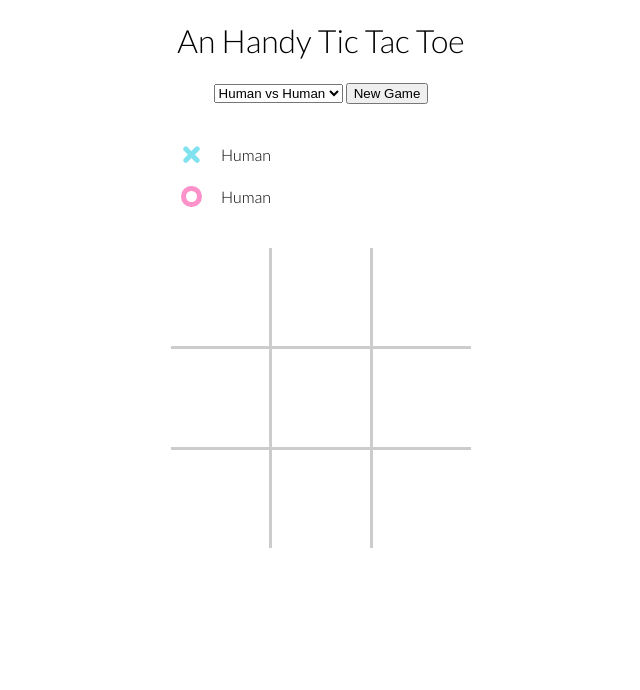
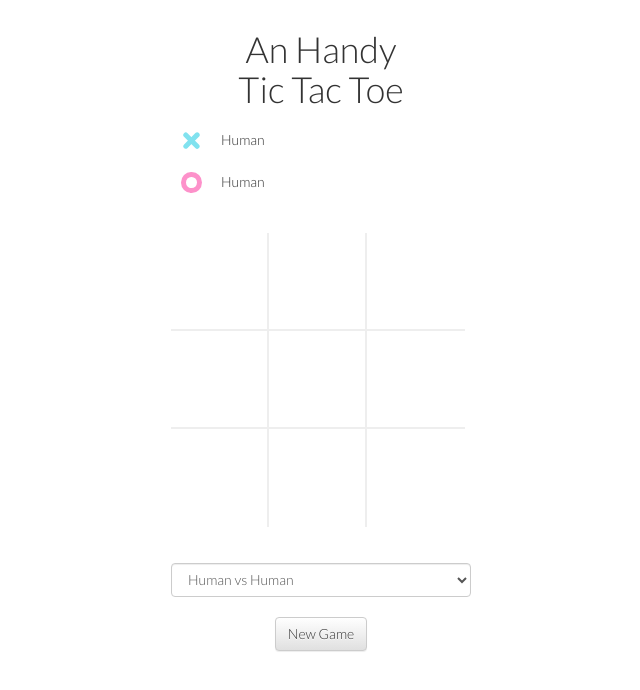
Before and after one commit to bchelli/tictactoe, a plain HTML site: page index.html in a window 1280 px wide. Shown: the whole page, without its empty margins (319-959 px from the left). Drawn offline with nearby package versions, Linux system fonts and the light colour scheme.

Commit message:
Remove bower + update style (add boostrap)

```diff
--- a/css/main.css
+++ b/css/main.css
@@ -8,13 +8,14 @@ h1{
   font-weight: normal;
 }
 
-#board, #board-info{
+.board-container{
   width: 300px;
   margin: 30px auto;
-  clear: both;
 }
 #board{
   height: 300px;
+  margin: 30px auto;
+  clear: both;
 }
 
   #board ul{
@@ -29,7 +30,7 @@ h1{
   #board .cell:nth-child(5),
   #board .cell:nth-child(7),
   #board .cell:nth-child(8){
-    border-right: 3px solid #ccc;
+    border-right: 2px solid #eee;
   }
 
   #board .cell:nth-child(1),
@@ -38,7 +39,7 @@ h1{
   #board .cell:nth-child(4),
   #board .cell:nth-child(5),
   #board .cell:nth-child(6){
-    border-bottom: 3px solid #ccc;
+    border-bottom: 2px solid #eee;
   }
 
 .cell-label{
--- a/index.html
+++ b/index.html
@@ -8,24 +8,20 @@
     <meta name="viewport" content="width=device-width, initial-scale=1">
 
     <!-- CSS -->
+    <link rel="stylesheet" href="https://fonts.googleapis.com/css?family=Lato:300,600" />
+    <link rel="stylesheet" href="https://maxcdn.bootstrapcdn.com/bootstrap/3.3.1/css/bootstrap.min.css">
+    <link rel="stylesheet" href="https://maxcdn.bootstrapcdn.com/bootstrap/3.3.1/css/bootstrap-theme.min.css">
     <link rel="stylesheet" href="css/main.css">
-    <link rel="stylesheet" href="//fonts.googleapis.com/css?family=Lato:300,600" />
   </head>
   <body>
 
+
+    <div class="board-container">
+
       <!-- The Title -->
-    <h1>An Handy Tic Tac Toe</h1>
-
-    <!-- New game -->
-    <select id="game-type">
-      <option value="human-human">Human vs Human</option>
-      <option value="human-ai">Human vs AI</option>
-      <option value="ai-human">AI vs Human</option>
-    </select>
-    <button id="new-game">New Game</button>
+      <h1>An Handy<br>Tic Tac Toe</h1>
 
       <!-- The board info -->
-    <div id="board-info">
       <div class="cell small" cell-type="cross"></div>
       <div class="cell-label" id="player1">
         <span class="name">Human</span>
@@ -35,7 +31,6 @@
       <div class="cell-label" id="player2">
         <span class="name">Human</span>
         <span class="status"></span>
-      </div>
       </div>
 
       <!-- The board -->
@@ -53,10 +48,20 @@
         </ul>
       </div>
 
+      <!-- New game -->
+      <select id="game-type" class="form-control">
+        <option value="human-human">Human vs Human</option>
+        <option value="human-ai">Human vs AI</option>
+        <option value="ai-human">AI vs Human</option>
+        <option value="ai-ai">AI vs AI</option>
+      </select><br>
+      <button id="new-game" class="btn btn-default">New Game</button>
+
+    </div>
+
     <!-- Javascript -->
-    <script src="bower_components/jquery/dist/jquery.min.js"></script>
-    <!-- jQuery fallback for rawgit.com -->
-    <script>window.jQuery || document.write('<script src="//ajax.googleapis.com/ajax/libs/jquery/2.1.1/jquery.min.js"><\/script>')</script>
+    <script src="https://ajax.googleapis.com/ajax/libs/jquery/2.1.1/jquery.min.js"></script>
+    <script src="https://maxcdn.bootstrapcdn.com/bootstrap/3.3.1/js/bootstrap.min.js"></script>
     <script src="js/board.js"></script>
     <script src="js/ai.js"></script>
     <script src="js/main.js"></script>
```
Also changed, not shown: bower.json (deleted, +0 -11 lines), README.md, 1 other file. Lines whose indentation alone changed are shown as unchanged.
